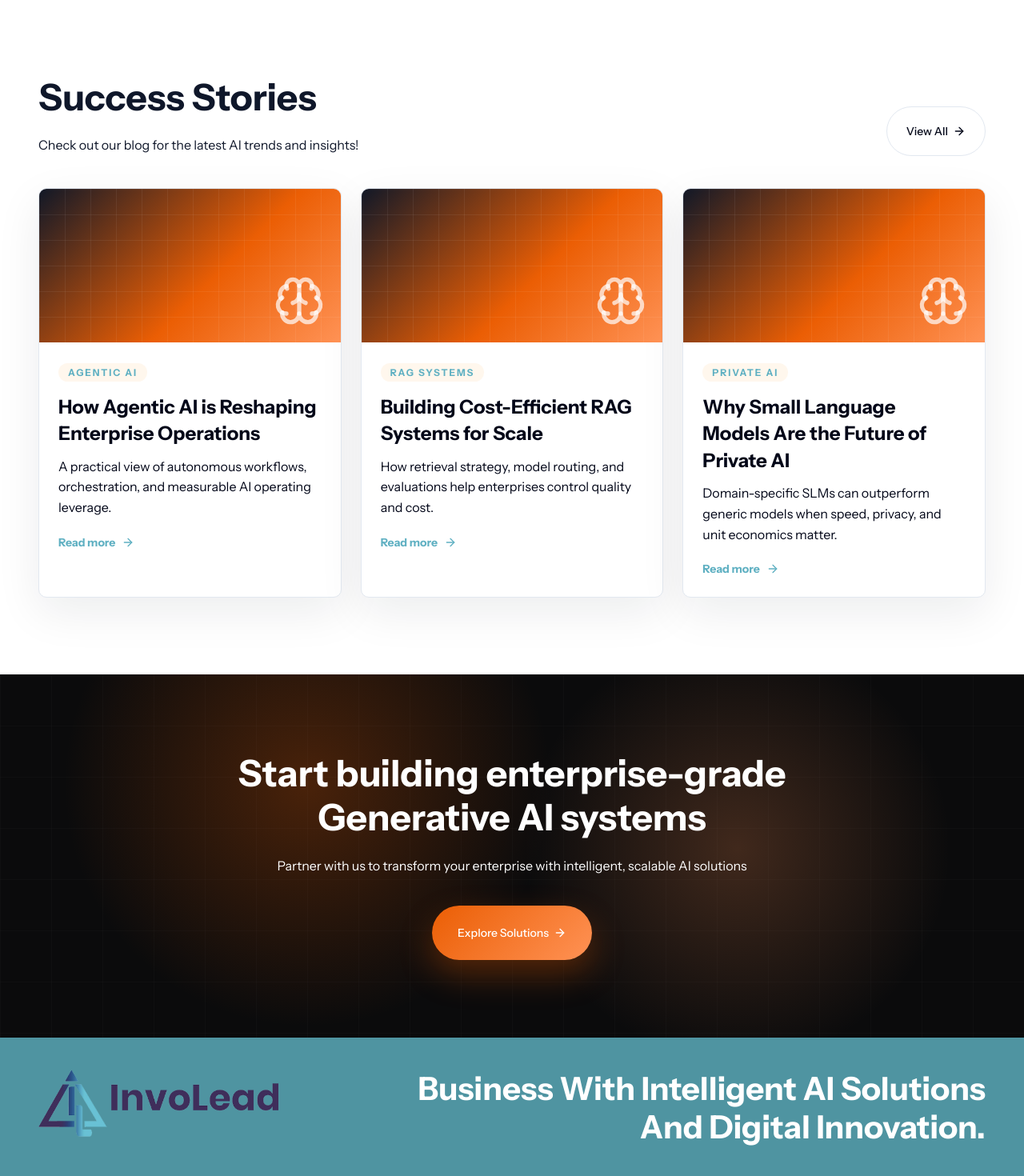
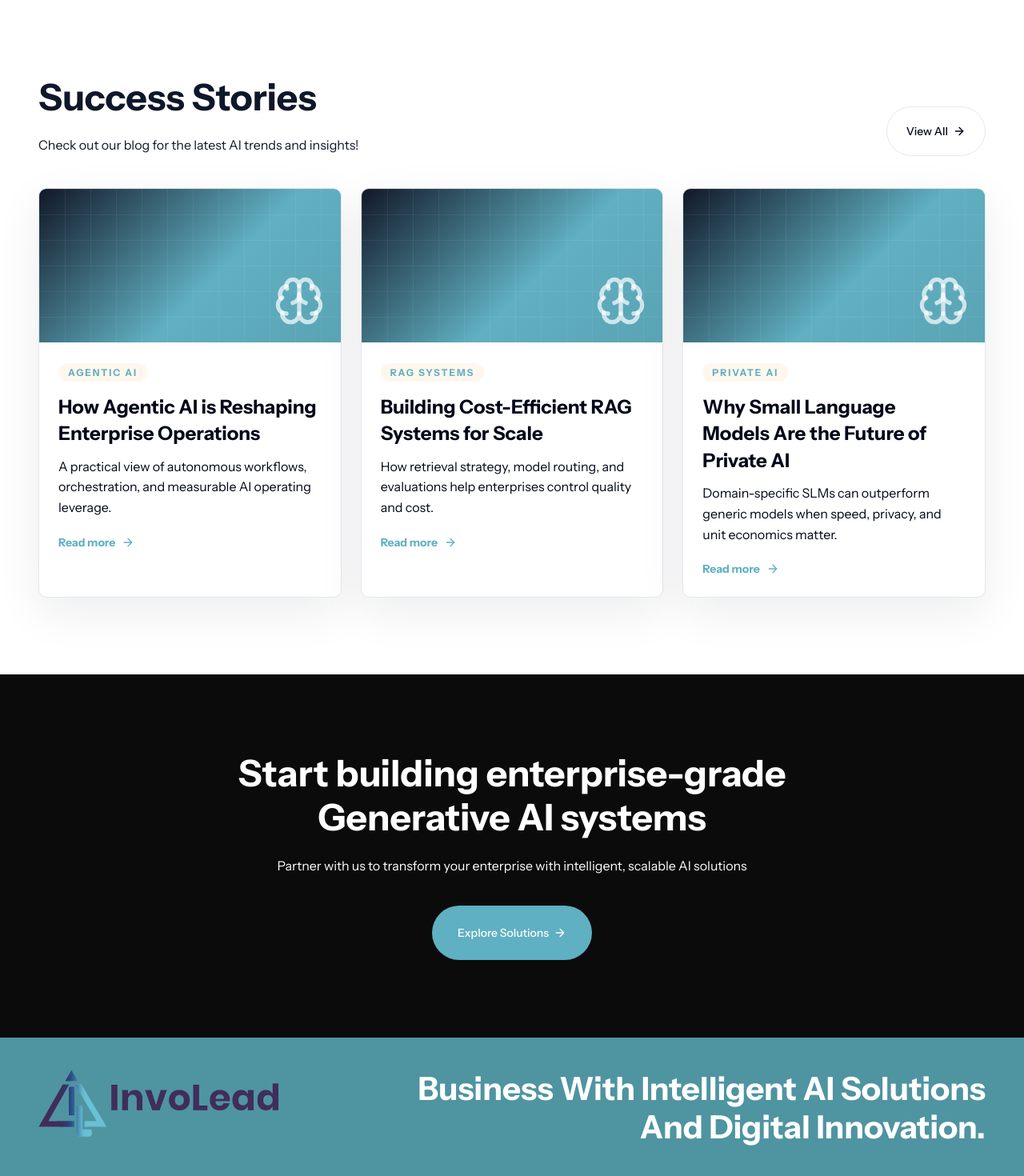
Before and after one commit to techbst/Involead, a Next.js app: page /our-solutions/generative-ai in a window 1280 px wide. Shown: the part 6133-7603 px from the top of the page at 80% size. Built offline with nearby package versions, Linux system fonts and the light colour scheme.

Commit message:
Added ds sections

```diff
--- a/src/components/data-science/CaseStudyShowcase.tsx
+++ b/src/components/data-science/CaseStudyShowcase.tsx
@@ -73,7 +73,7 @@ export default function CaseStudyShowcase() {
   };
 
   return (
-    <section className="relative overflow-hidden bg-[radial-gradient(ellipse_at_12%_8%,rgba(95,176,194,0.18),transparent_35%),radial-gradient(ellipse_at_55%_0%,rgba(122,156,255,0.16),transparent_40%),radial-gradient(ellipse_at_45%_75%,rgba(95,176,194,0.1),transparent_35%),linear-gradient(to_bottom_right,#f7fbfd,#eef5f8,#f8fcfd)] py-10 text-slate-950 lg:py-12">
+    <section className="relative overflow-hidden bg-[radial-gradient(ellipse_at_12%_8%,rgba(95,176,194,0.18),transparent_35%),radial-gradient(ellipse_at_55%_0%,rgba(122,156,255,0.16),transparent_40%),radial-gradient(ellipse_at_45%_75%,rgba(95,176,194,0.1),transparent_35%),linear-gradient(to_bottom_right,#f7fbfd,#eef5f8,#f8fcfd)] py-15 text-slate-950 lg:py-15">
 
       <div className="container relative z-10 mx-auto">
         <motion.div
@@ -109,7 +109,8 @@ export default function CaseStudyShowcase() {
                 type="button"
                 onClick={() => go(-1)}
                 aria-label="Previous case study"
-                className="grid size-10 place-items-center rounded-full bg-secondary text-white shadow-[0_12px_28px_rgba(95,176,194,0.18)] transition hover:-translate-y-0.5 hover:brightness-110"
+                 className="grid size-12 place-items-center rounded-full bg-[#5fb0c2] text-white transition hover:-translate-y-1 hover:bg-black"
+
               >
                 <ArrowLeft className="size-4" />
               </button>
@@ -117,7 +118,8 @@ export default function CaseStudyShowcase() {
                 type="button"
                 onClick={() => go(1)}
                 aria-label="Next case study"
-                className="grid size-10 place-items-center rounded-full bg-secondary text-white shadow-[0_12px_28px_rgba(95,176,194,0.18)] transition hover:-translate-y-0.5 hover:brightness-110"
+                 className="grid size-12 place-items-center rounded-full bg-[#5fb0c2] text-white transition hover:-translate-y-1 hover:bg-black"
+
               >
                 <ArrowRight className="size-4" />
               </button>
--- a/src/components/data-science/WhyChooseUs.tsx
+++ b/src/components/data-science/WhyChooseUs.tsx
@@ -150,12 +150,7 @@ function WhyChooseCard({ icon: Icon, title, description, hint }: WhyChooseItem)
           {description}
         </p>
 
-        <div className="mt-auto pt-3">
-          <div className="inline-flex items-center gap-2 text-sm font-medium text-slate-900 transition-colors duration-300 group-hover:text-[#5fb0c2]">
-            Built to scale
-            <ArrowRight className="size-4 transition-transform duration-300 group-hover:translate-x-1" />
-          </div>
-        </div>
+
       </div>
     </motion.article>
   );
--- a/src/components/generative-ai/generative-ai-page.tsx
+++ b/src/components/generative-ai/generative-ai-page.tsx
@@ -917,7 +917,7 @@ function BlogCard({ post, index }: { post: BlogPost; index: number }) {
       whileHover={{ y: -7 }}
       className="overflow-hidden rounded-lg border border-slate-200 bg-white shadow-[0_18px_55px_rgba(15,23,42,0.08)]"
     >
-      <div className="relative h-48 overflow-hidden bg-[linear-gradient(135deg,#111827_0%,#eb5e04_58%,#FF9255_100%)]">
+      <div className="relative h-48 overflow-hidden bg-[linear-gradient(135deg,_#111827_0%,_#60b0c2_58%,_#59a3b4_100%)]">
         <div className="absolute inset-0 bg-[linear-gradient(rgba(255,255,255,0.16)_1px,transparent_1px),linear-gradient(90deg,rgba(255,255,255,0.16)_1px,transparent_1px)] bg-[size:32px_32px] opacity-40" />
         <Brain className="absolute bottom-5 right-5 size-16 text-white/70" />
       </div>
@@ -939,8 +939,8 @@ function BlogCard({ post, index }: { post: BlogPost; index: number }) {
 function CTASection() {
   return (
     <section className="relative isolate overflow-hidden bg-[#0b0b0c] py-20 text-white sm:py-24">
-      <div className="absolute inset-0 bg-[radial-gradient(circle_at_30%_30%,rgba(235,94,4,0.28),transparent_32%),radial-gradient(circle_at_72%_48%,rgba(255,146,85,0.22),transparent_28%)]" />
-      <div className="absolute inset-0 bg-[linear-gradient(rgba(255,255,255,0.06)_1px,transparent_1px),linear-gradient(90deg,rgba(255,255,255,0.06)_1px,transparent_1px)] bg-[size:64px_64px] opacity-35" />
+      <div className="absolute inset-0 bg-[radial-gradient(circle_at_30%_30%,FF9255_100,transparent_32%),radial-gradient(circle_at_72%_48%,rgba(255,146,85,0.22),transparent_28%)]" />
+
       <motion.div
         initial={{ opacity: 0, y: 26 }}
         whileInView={{ opacity: 1, y: 0 }}
@@ -955,7 +955,7 @@ function CTASection() {
           Partner with us to transform your enterprise with intelligent, scalable AI solutions
         </p>
         <div className="mt-9">
-          <Button asChild className="bg-[linear-gradient(135deg,#eb5e04,#FF9255)] px-8 py-6 text-white shadow-[0_18px_42px_rgba(235,94,4,0.32)]">
+          <Button asChild className="bg-secondary px-8 py-6 text-white shadow-[0_18px_42px_secondary]">
             <Link href="/our-solutions">
               Explore Solutions
               <ArrowRight className="size-4" />
```
